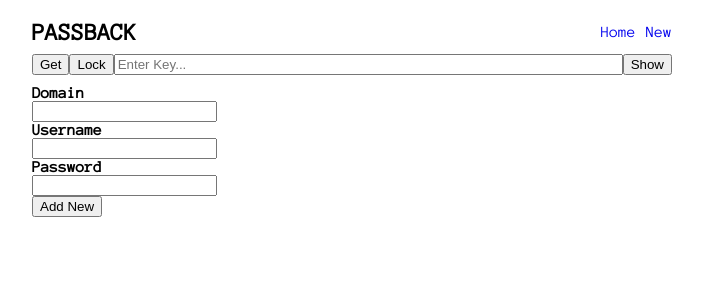
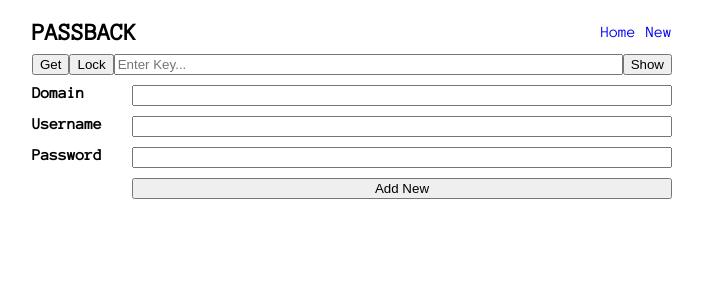
Before and after one commit to shanukun/PB-site, a React (Create React App) app in the folder frontend/: page /new in a window 1280 px wide. Shown: the top 300 px of the page, without its empty margins (288-991 px from the left). Built offline with nearby package versions, Linux system fonts and the light colour scheme.

Commit message:
style change in new

```diff
--- /dev/null
+++ b/frontend/src/New.css
@@ -0,0 +1,19 @@
+.form-container {
+	display: grid;
+	grid-template-columns: auto;
+	grid-template-rows: auto auto auto;
+	row-gap: 10px;
+}
+
+.form-container div {
+	display: grid;
+	grid-template-columns: 100px 1fr;
+	grid-template-rows: auto;
+}
+
+.form-container div div {
+	display: grid;
+	grid-template-columns: 1fr;
+	grid-template-rows: auto;
+
+}
--- a/frontend/src/New.js
+++ b/frontend/src/New.js
@@ -1,4 +1,5 @@
 import React from 'react';
+import './New.css';
 
 const API = "http://localhost:8000/api/new";
 
@@ -33,8 +34,7 @@ function New(props) {
 	}
 
 	return (
-	<div>
-		<form>
+		<div className="form-container">
 			<div>
 				<label><strong>Domain</strong></label>
 				<div>
@@ -54,12 +54,13 @@ function New(props) {
 				</div>
 			</div>
 			<div>
+				<div></div>
 				<div>
 					<button type="button" onClick={handleClick}>Add New</button>
 				</div>
 			</div>
-		</form>
-	</div>);
+		</div>
+	);
 }
 
 export default New;
```
